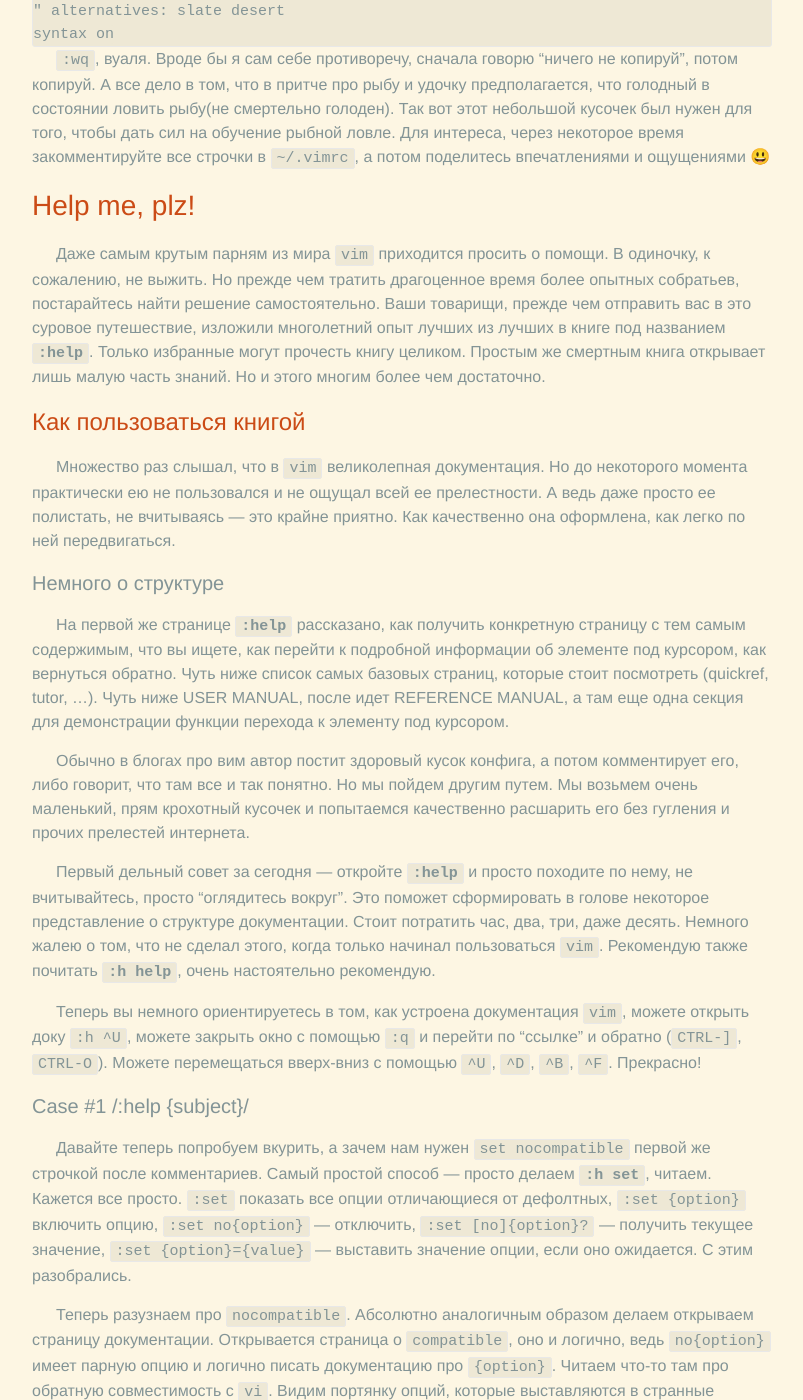
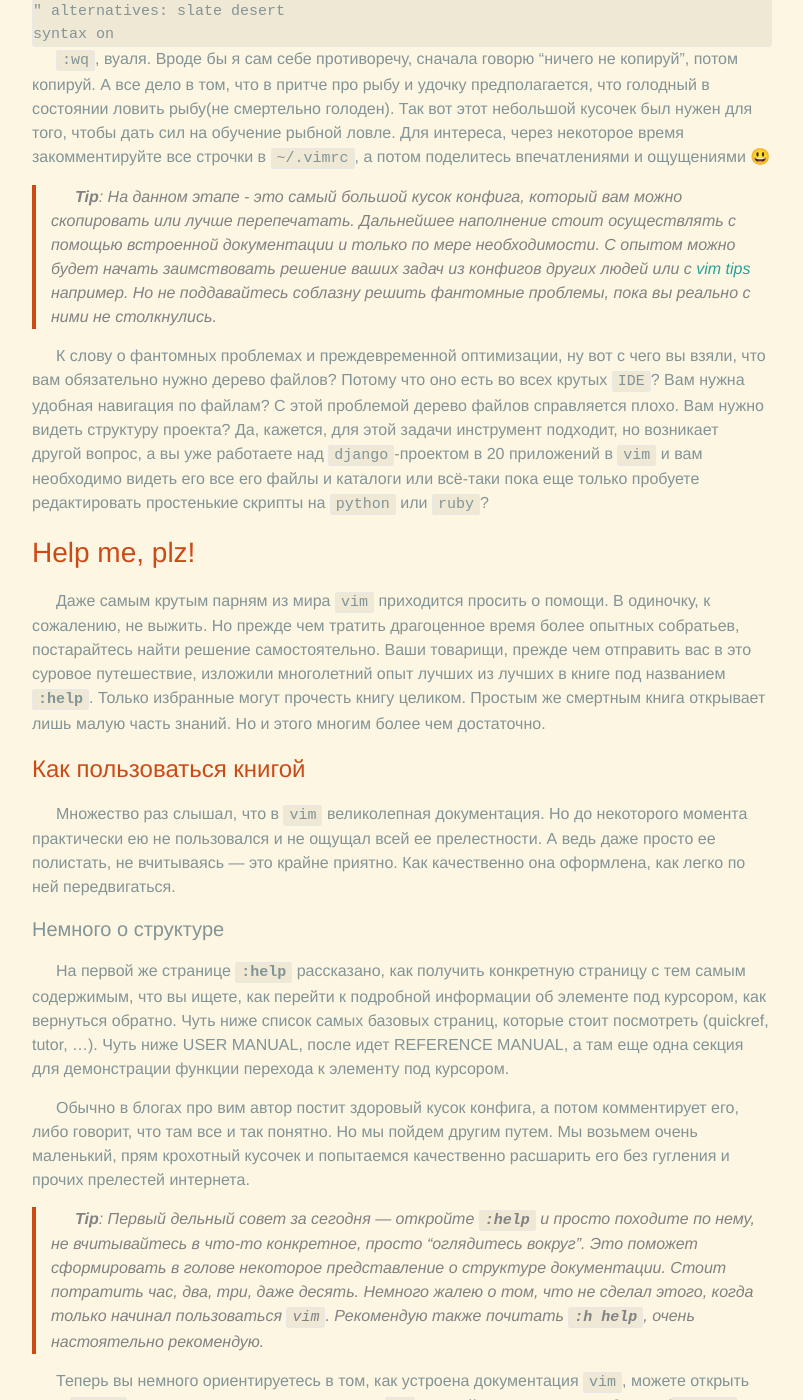
Before and after one commit to rednotes/rednotes.github.io, a Jekyll site: the page built from _posts/2015-05-21-vim-story-2.markdown, in a window 1280 px wide and 1400 px high, scrolled down 4290 px. Shown: the whole window, without its empty margins (238-1041 px from the left). Built offline with Jekyll 4.4.1, drawn with Linux system fonts in a browser that asks for light colours; emoji names are drawn with the system emoji font; Markdown is read by kramdown in place of the engine named in the settings; comment, search, counter and statistics services are not loaded; some of the changed text lies outside the part shown.

Commit message:
Add some tips

```diff
--- a/_posts/2015-05-21-vim-story-2.markdown
+++ b/_posts/2015-05-21-vim-story-2.markdown
@@ -91,6 +91,10 @@
 
 `:wq`, вуаля. Вроде бы я сам себе противоречу, сначала говорю "ничего не копируй", потом копируй. А все дело в том, что в притче про рыбу и удочку предполагается, что голодный в состоянии ловить рыбу(не смертельно голоден). Так вот этот небольшой кусочек был нужен для того, чтобы дать сил на обучение рыбной ловле. Для интереса, через некоторое время закомментируйте все строчки в `~/.vimrc`, а потом поделитесь впечатлениями и ощущениями :smiley:
 
+> __Tip__: На данном этапе - это самый большой кусок конфига, который вам можно скопировать или лучше перепечатать. Дальнейшее наполнение стоит осуществлять с помощью встроенной документации и только по мере необходимости. С опытом можно будет начать заимствовать решение ваших задач из конфигов других людей или с [vim tips][vim_tips] например. Но не поддавайтесь соблазну решить фантомные проблемы, пока вы реально с ними не столкнулись.
+
+К слову о фантомных проблемах и преждевременной оптимизации, ну вот с чего вы взяли, что вам обязательно нужно дерево файлов? Потому что оно есть во всех крутых `IDE`? Вам нужна удобная навигация по файлам? С этой проблемой дерево файлов справляется плохо. Вам нужно видеть структуру проекта? Да, кажется, для этой задачи инструмент подходит, но возникает другой вопрос, а вы уже работаете над `django`-проектом в 20 приложений в `vim` и вам необходимо видеть его все его файлы и каталоги или всё-таки пока еще только пробуете редактировать простенькие скрипты на `python` или `ruby`?
+
 ## Help me, plz!
 Даже самым крутым парням из мира `vim` приходится просить о помощи. В одиночку, к сожалению, не выжить. Но прежде чем тратить драгоценное время более опытных собратьев, постарайтесь найти решение самостоятельно. Ваши товарищи, прежде чем отправить вас в это суровое путешествие, изложили многолетний опыт лучших из лучших в книге под названием **`:help`**. Только избранные могут прочесть книгу целиком. Простым же смертным книга открывает лишь малую часть знаний. Но и этого многим более чем достаточно.
 
@@ -103,7 +107,7 @@
 
 Обычно в блогах про вим автор постит здоровый кусок конфига, а потом комментирует его, либо говорит, что там все и так понятно. Но мы пойдем другим путем. Мы возьмем очень маленький, прям крохотный кусочек и попытаемся качественно расшарить его без гугления и прочих прелестей интернета.
 
-Первый дельный совет за сегодня — откройте **`:help`** и просто походите по нему, не вчитывайтесь, просто "оглядитесь вокруг". Это поможет сформировать в голове некоторое представление о структуре документации. Стоит потратить час, два, три, даже десять. Немного жалею о том, что не сделал этого, когда только начинал пользоваться `vim`. Рекомендую также почитать **`:h help`**, очень настоятельно рекомендую.
+> __Tip__: Первый дельный совет за сегодня — откройте **`:help`** и просто походите по нему, не вчитывайтесь в что-то конкретное, просто "оглядитесь вокруг". Это поможет сформировать в голове некоторое представление о структуре документации. Стоит потратить час, два, три, даже десять. Немного жалею о том, что не сделал этого, когда только начинал пользоваться `vim`. Рекомендую также почитать **`:h help`**, очень настоятельно рекомендую.
 
 Теперь вы немного ориентируетесь в том, как устроена документация `vim`, можете открыть доку `:h ^U`, можете закрыть окно с помощью `:q` и перейти по "ссылке" и обратно (`CTRL-]`, `CTRL-O`). Можете перемещаться вверх-вниз с помощью `^U`, `^D`, `^B`, `^F`. Прекрасно!
 
@@ -117,12 +121,14 @@
 
 Открываем на редактирование `~/.vimrc`. Если еще не написано, то пишем `set noco`, нажимаем последовательно `CTRL-X, CTRL-V`. Магия! Сработало автодополнение, эта штука будет полезна при написании конфига. А что за странное сочетание и что оно делает? Давайте искать: **`:h i_^X`**. Ого, нам говорят куда посмотреть. Перемещаем курсор на `ins-completion` и жмем `CTRL-]` или `K`. Автодополнение — это отдельная большая тема, которой мы сейчас не будет касаться.
 
+> __Tip__: Используйте **`:h compl-vim`** при написани вашего конфига. Автодополнение работает как для команд, так и для аргументов. Это поможет избежать нелепых опечаток или подсказать какой аргумент вам нужен. Не стесняйтесь делать **`:h ^x^v`**.
+
 Кстати говоря, а почему `K`? Хотя их поведение в данном случае совпадают, но эти хоткеи имеют разное значение. Опять же, в той же самой документации говорится про то, что при нажатии `K` выполняется программа, которая задается опцией `keywordprg`, которую мы выставили в `~/.vimrc`(`set keywordprg=:help`). Обратите внимание, что режиме `VISUAL` поведение немного отличается. В качестве ключевого слова используется выделенный участок текста, а не строка удовлетворяющая паттерну `iskeyword`.
 
 Теперь вернемся
 #### Case #3 /:helpgrep {pattern}[\c]/
 
-А с чего мы вообще решили, что нам нужно писать `set nocompatible`? Честно? В свое время я просто у кого-то слямзил эту строчку из конфига. Но давайте копнем немного вглубь и поймем, откуда она появилась у первоисточника. А давайте покурим доки :smile: Давайте начнем со странного `:copen`. Что это? Думаю, вы уже в состоянии ответить на этот вопрос. А мы идем искать первоисточник `:helpgrep set nocompatible`. Откроется привычное окно помощи, но в окошке ниже появится несколько строчек в окне `[QuickFix List]`.
+А с чего мы вообще решили, что нам нужно писать `set nocompatible`? Честно? В свое время я просто у кого-то слямзил эту строчку из конфига. Но давайте копнем немного вглубь и поймем, откуда она появилась у первоисточника. А может покурим доки? :smile: Начнем со странного `:copen`. Что это? Думаю, вы уже в состоянии ответить на этот вопрос. А мы идем искать первоисточник `:helpgrep set nocompatible`. Откроется привычное окно помощи, но в окошке ниже появится несколько строчек в окне `[QuickFix List]`.
 
 Переключить фокус в это окно можно так: `:copen` и по `Enter` переходить в файл в то самое место, где нашелся этот паттерн. Чтобы каждый раз не прыгать в это окошко, к следующему вхождению можно переходить по `:cnext`. Хочется заметить что в режиме команд(все что начинается с `:`) работает автодополнение по `<Tab>` и вызов предыдущих команд по `^P`.
 
@@ -179,3 +185,4 @@
 [neovim]:       http://neovim.io/
 [vim_zenburn]:  /downloads/vimstory/vim_zenburn.png
 [glock]:        https://ru.wikipedia.org/wiki/Glock_18
+[vim_tips]:     http://vim.wikia.com/wiki/Vim_Tips_Wiki
```
